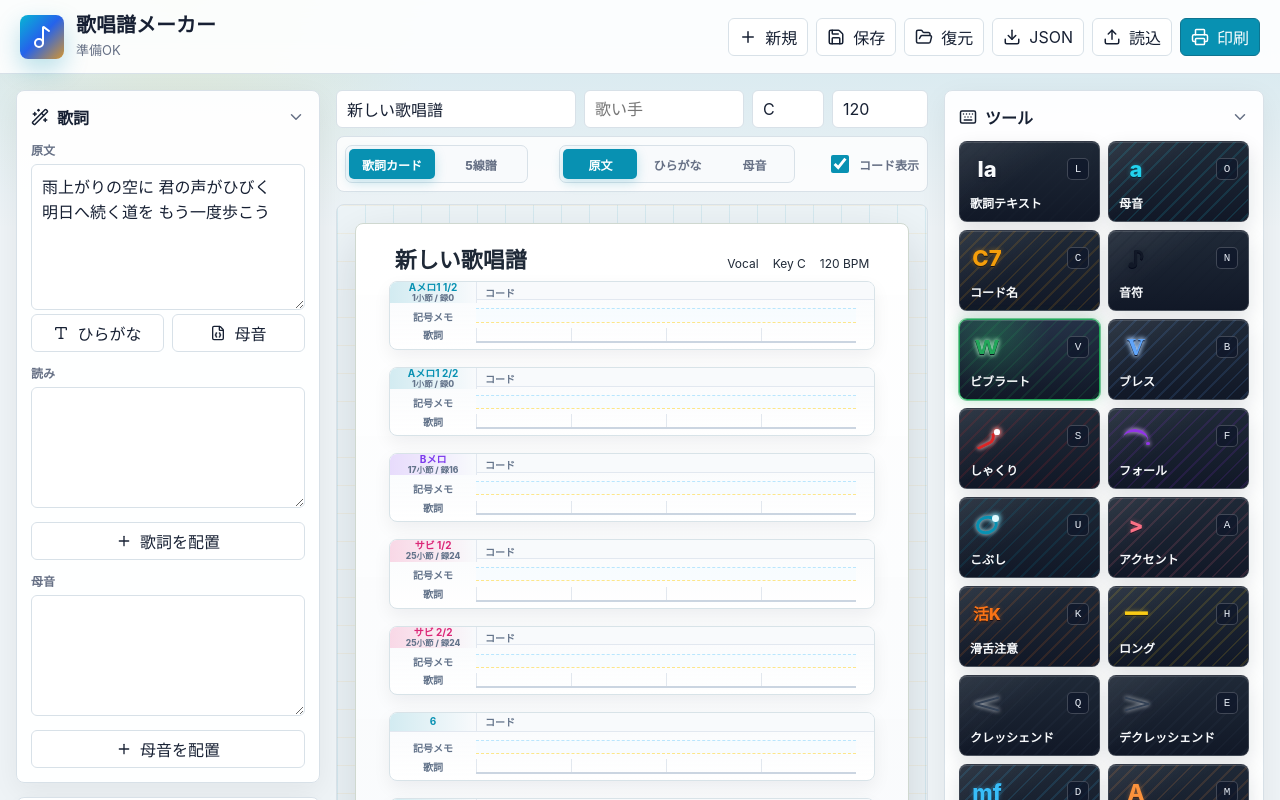
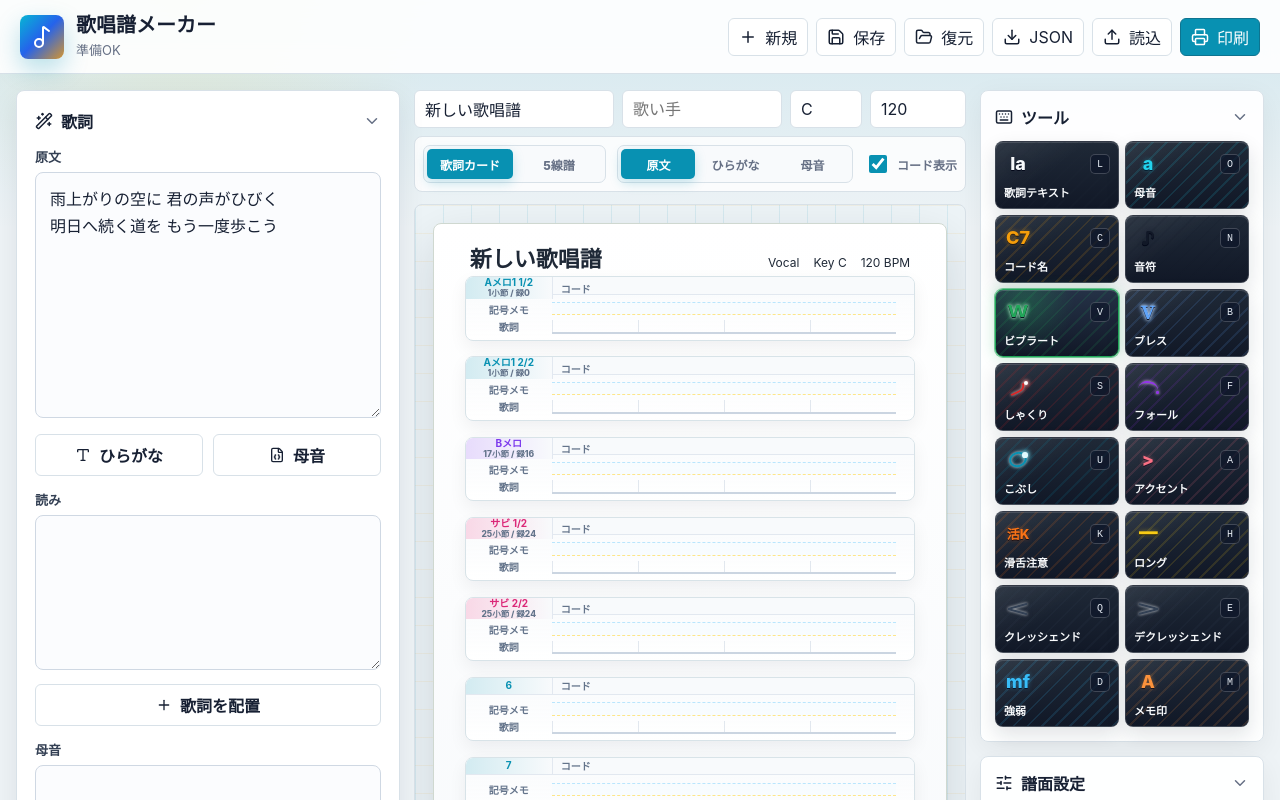
Before and after one commit to UmbrellaParade/Vocal-sheet-music, a Next.js app: page / in a window 1280 px wide. Shown: the top 800 px of the page. Built offline with nearby package versions, Linux system fonts and the light colour scheme.

Commit message:
Enlarge lyric editor and reduce symbol size

```diff
--- a/app/globals.css
+++ b/app/globals.css
@@ -231,9 +231,9 @@ button:focus-visible {
 
 .workspace {
   display: grid;
-  grid-template-columns: 304px minmax(520px, 1fr) 320px;
+  grid-template-columns: 384px minmax(520px, 1fr) 284px;
   grid-template-areas: "left score right";
-  gap: 16px;
+  gap: 14px;
   padding: 16px;
 }
 
@@ -263,6 +263,14 @@ button:focus-visible {
   background: rgba(255, 255, 255, 0.94);
   padding: 14px;
   box-shadow: 0 8px 28px rgba(28, 35, 31, 0.06);
+}
+
+.lyric-panel {
+  padding: 18px;
+  background: #fff;
+  box-shadow:
+    0 10px 28px rgba(15, 23, 42, 0.08),
+    inset 0 1px 0 rgba(255, 255, 255, 0.9);
 }
 
 .section-heading {
@@ -310,6 +318,42 @@ button:focus-visible {
   font-weight: 700;
 }
 
+.lyric-panel .field-label {
+  margin-top: 14px;
+  color: #344054;
+  font-size: 13px;
+}
+
+.lyrics-textarea {
+  min-height: 132px;
+  padding: 13px 14px;
+  border-color: #cfd8e3;
+  border-radius: 8px;
+  background: #fbfcfe;
+  font-size: 15px;
+  line-height: 1.7;
+}
+
+.source-lyrics-textarea {
+  min-height: 190px;
+  font-size: 16px;
+}
+
+.compact-lyrics-textarea {
+  min-height: 118px;
+}
+
+.lyric-panel .button-row {
+  gap: 10px;
+  margin-top: 12px;
+}
+
+.lyric-panel .control-button,
+.lyric-panel .wide-button {
+  min-height: 42px;
+  font-weight: 800;
+}
+
 .audio-file-name {
   min-height: 22px;
   margin: 10px 0 8px;
@@ -393,22 +437,22 @@ button:focus-visible {
 .tool-grid {
   display: grid;
   grid-template-columns: 1fr 1fr;
-  gap: 8px;
+  gap: 6px;
 }
 
 .tool-button {
   --tool-color: #00d4ff;
   position: relative;
   overflow: hidden;
-  min-height: 70px;
-  display: grid;
-  grid-template-columns: 34px 1fr;
+  min-height: 56px;
+  display: grid;
+  grid-template-columns: 28px 1fr;
   grid-template-areas:
     "symbol key"
     "name name";
   align-items: center;
-  gap: 8px;
-  padding: 10px;
+  gap: 6px;
+  padding: 8px;
   border: 1px solid rgba(255, 255, 255, 0.14);
   border-radius: 8px;
   text-align: left;
@@ -462,13 +506,13 @@ button:focus-visible {
   grid-area: symbol;
   display: grid;
   place-items: center;
-  width: 34px;
-  height: 34px;
+  width: 28px;
+  height: 28px;
   border-radius: 6px;
   color: var(--tool-color);
   background: transparent;
   box-shadow: none;
-  font-size: 22px;
+  font-size: 18px;
   font-weight: 800;
   line-height: 1;
   white-space: nowrap;
@@ -478,7 +522,7 @@ button:focus-visible {
 }
 
 .tool-button.tool-diction .tool-symbol {
-  font-size: 16px;
+  font-size: 13px;
 }
 
 .tool-button.tool-lyric .tool-symbol {
@@ -507,9 +551,9 @@ button:focus-visible {
 }
 
 .tool-symbol .symbol-art {
-  width: 30px;
-  height: 26px;
-  font-size: 18px;
+  width: 24px;
+  height: 21px;
+  font-size: 15px;
 }
 
 .symbol-scoop > span {
@@ -640,7 +684,7 @@ button:focus-visible {
   overflow: hidden;
   text-overflow: ellipsis;
   white-space: nowrap;
-  font-size: 12px;
+  font-size: 11px;
   font-weight: 700;
 }
 
@@ -649,15 +693,15 @@ kbd {
   z-index: 1;
   grid-area: key;
   justify-self: end;
-  min-width: 22px;
-  height: 22px;
+  min-width: 20px;
+  height: 20px;
   display: grid;
   place-items: center;
   border: 1px solid rgba(255, 255, 255, 0.2);
   border-radius: 5px;
   color: #e2e8f0;
   background: rgba(15, 23, 42, 0.72);
-  font-size: 11px;
+  font-size: 10px;
 }
 
 .score-column {
@@ -1173,7 +1217,7 @@ kbd {
 }
 
 .sheet-symbol.tool-vibrato {
-  min-width: 56px;
+  min-width: 42px;
   letter-spacing: 0.08em;
 }
 
@@ -1200,7 +1244,7 @@ kbd {
 }
 
 .sheet-symbol.tool-hold {
-  min-width: 70px;
+  min-width: 52px;
   letter-spacing: 0.06em;
 }
 
@@ -1498,10 +1542,10 @@ kbd {
 
 @media (max-width: 1180px) {
   .workspace {
-    grid-template-columns: minmax(0, 1fr) 300px;
+    grid-template-columns: minmax(0, 1fr) 284px;
     grid-template-areas:
-      "score right"
-      "left right";
+      "left right"
+      "score right";
   }
 
   .left-panel {
@@ -1530,9 +1574,9 @@ kbd {
   .workspace {
     grid-template-columns: 1fr;
     grid-template-areas:
+      "left"
       "score"
-      "right"
-      "left";
+      "right";
   }
 
   .side-panel {
--- a/app/page.tsx
+++ b/app/page.tsx
@@ -243,7 +243,7 @@ const SHEET_TOOLS: ToolSpec[] = [
     label: "W",
     shortcut: "V",
     color: "#22a85a",
-    size: 30,
+    size: 23,
     kind: "symbol"
   },
   {
@@ -252,7 +252,7 @@ const SHEET_TOOLS: ToolSpec[] = [
     label: "V",
     shortcut: "B",
     color: "#60a5fa",
-    size: 26,
+    size: 21,
     kind: "symbol"
   },
   {
@@ -261,7 +261,7 @@ const SHEET_TOOLS: ToolSpec[] = [
     label: "↗",
     shortcut: "S",
     color: "#dc2626",
-    size: 28,
+    size: 22,
     kind: "symbol"
   },
   {
@@ -270,7 +270,7 @@ const SHEET_TOOLS: ToolSpec[] = [
     label: "↘",
     shortcut: "F",
     color: "#9333ea",
-    size: 28,
+    size: 22,
     kind: "symbol"
   },
   {
@@ -279,7 +279,7 @@ const SHEET_TOOLS: ToolSpec[] = [
     label: "○",
     shortcut: "U",
     color: "#0891b2",
-    size: 30,
+    size: 23,
     kind: "symbol"
   },
   {
@@ -288,7 +288,7 @@ const SHEET_TOOLS: ToolSpec[] = [
     label: ">",
     shortcut: "A",
     color: "#fb7185",
-    size: 28,
+    size: 22,
     kind: "symbol"
   },
   {
@@ -297,7 +297,7 @@ const SHEET_TOOLS: ToolSpec[] = [
     label: "活K",
     shortcut: "K",
     color: "#f97316",
-    size: 24,
+    size: 18,
     kind: "symbol"
   },
   {
@@ -306,7 +306,7 @@ const SHEET_TOOLS: ToolSpec[] = [
     label: "━",
     shortcut: "H",
     color: "#facc15",
-    size: 28,
+    size: 22,
     kind: "symbol"
   },
   {
@@ -315,7 +315,7 @@ const SHEET_TOOLS: ToolSpec[] = [
     label: "<",
     shortcut: "Q",
     color: "#334155",
-    size: 34,
+    size: 25,
     kind: "symbol"
   },
   {
@@ -324,7 +324,7 @@ const SHEET_TOOLS: ToolSpec[] = [
     label: ">",
     shortcut: "E",
     color: "#334155",
-    size: 34,
+    size: 25,
     kind: "symbol"
   },
   {
@@ -346,6 +346,19 @@ const SHEET_TOOLS: ToolSpec[] = [
     kind: "text"
   }
 ];
+
+const LEGACY_SYMBOL_SIZE_BY_ID: Partial<Record<ToolId, number>> = {
+  vibrato: 30,
+  breath: 26,
+  scoop: 28,
+  fall: 28,
+  kobushi: 30,
+  accent: 28,
+  diction: 24,
+  hold: 28,
+  crescendo: 34,
+  decrescendo: 34
+};
 
 const SYSTEMS = [
   { top: 8, height: 9.8 },
@@ -958,6 +971,23 @@ function isEditableTarget(target: EventTarget | null) {
 
 function isToolId(value: string): value is ToolId {
   return value in TOOL_BY_ID;
+}
+
+function normalizeDraftItems(items: SheetItem[]) {
+  return items.map((item) => {
+    const tool = TOOL_BY_ID[item.toolId];
+    const legacySymbolSize = LEGACY_SYMBOL_SIZE_BY_ID[item.toolId];
+
+    if (
+      tool?.kind === "symbol" &&
+      legacySymbolSize &&
+      item.size === legacySymbolSize
+    ) {
+      return { ...item, size: tool.size };
+    }
+
+    return item;
+  });
 }
 
 function isArtSymbolTool(toolId: ToolId) {
@@ -1364,7 +1394,9 @@ export default function Home() {
 
   const hydrateDraft = useCallback((nextDraft: Partial<DraftData>) => {
     setMeta({ ...DEFAULT_META, ...(nextDraft.meta ?? {}) });
-    setItems(Array.isArray(nextDraft.items) ? nextDraft.items : []);
+    setItems(
+      Array.isArray(nextDraft.items) ? normalizeDraftItems(nextDraft.items) : []
+    );
     setSourceLyrics(nextDraft.sourceLyrics ?? "");
     setReadingLyrics(nextDraft.readingLyrics ?? "");
     setVowelLyrics(nextDraft.vowelLyrics ?? "");
@@ -2366,7 +2398,7 @@ export default function Home() {
 
       <div className="workspace">
         <aside className="side-panel left-panel">
-          <section className="panel-section">
+          <section className="panel-section lyric-panel">
             <button
               type="button"
               className="section-heading section-toggle"
@@ -2389,9 +2421,10 @@ export default function Home() {
                 </label>
                 <textarea
                   id="sourceLyrics"
+                  className="lyrics-textarea source-lyrics-textarea"
                   value={sourceLyrics}
                   onChange={(event) => setSourceLyrics(event.target.value)}
-                  rows={5}
+                  rows={8}
                 />
                 <div className="button-row">
                   <button
@@ -2418,9 +2451,10 @@ export default function Home() {
                 </label>
                 <textarea
                   id="readingLyrics"
+                  className="lyrics-textarea"
                   value={readingLyrics}
                   onChange={(event) => setReadingLyrics(event.target.value)}
-                  rows={4}
+                  rows={5}
                 />
                 <button
                   type="button"
@@ -2438,9 +2472,10 @@ export default function Home() {
                 </label>
                 <textarea
                   id="vowelLyrics"
+                  className="lyrics-textarea compact-lyrics-textarea"
                   value={vowelLyrics}
                   onChange={(event) => setVowelLyrics(event.target.value)}
-                  rows={4}
+                  rows={5}
                 />
                 <button
                   type="button"
```
